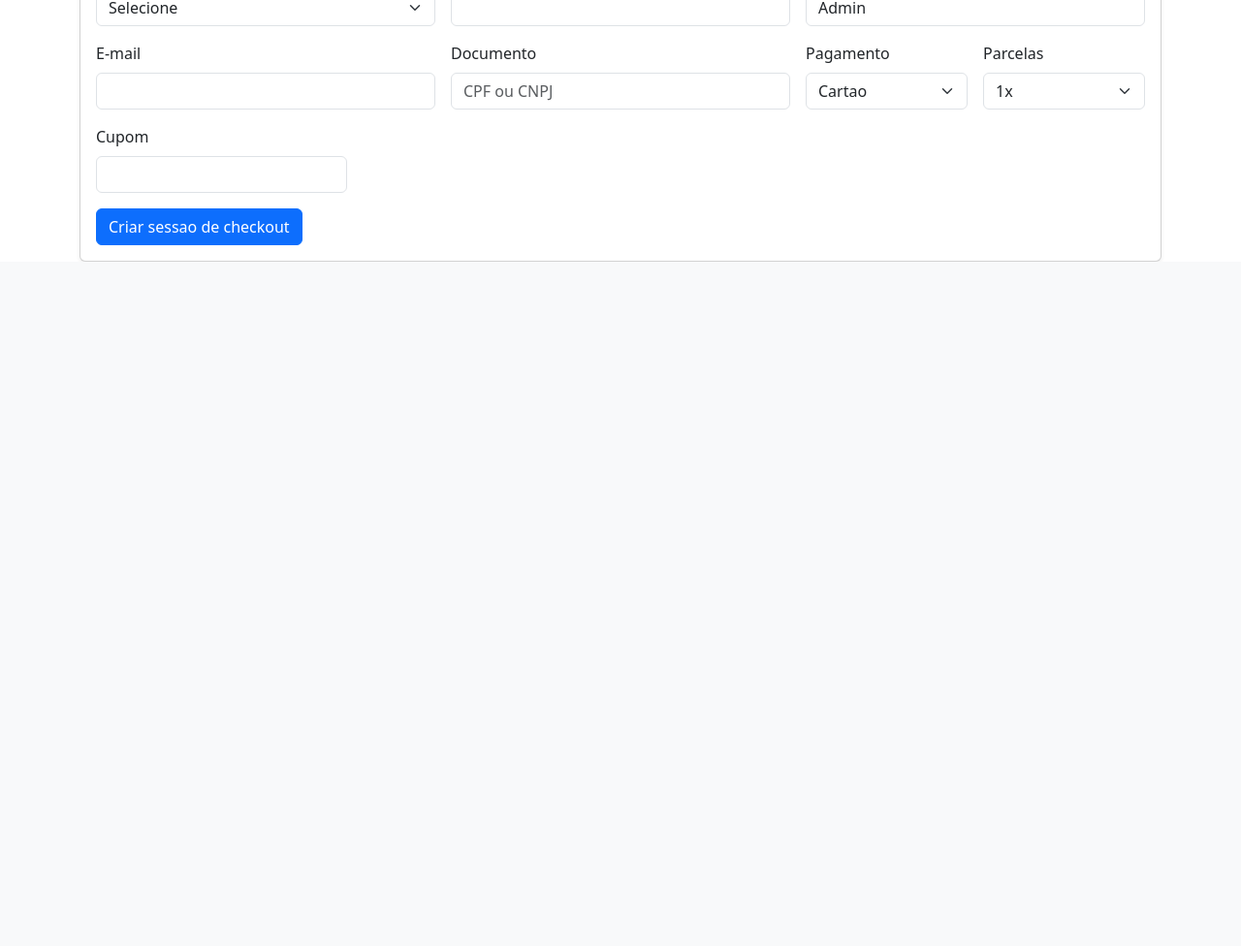
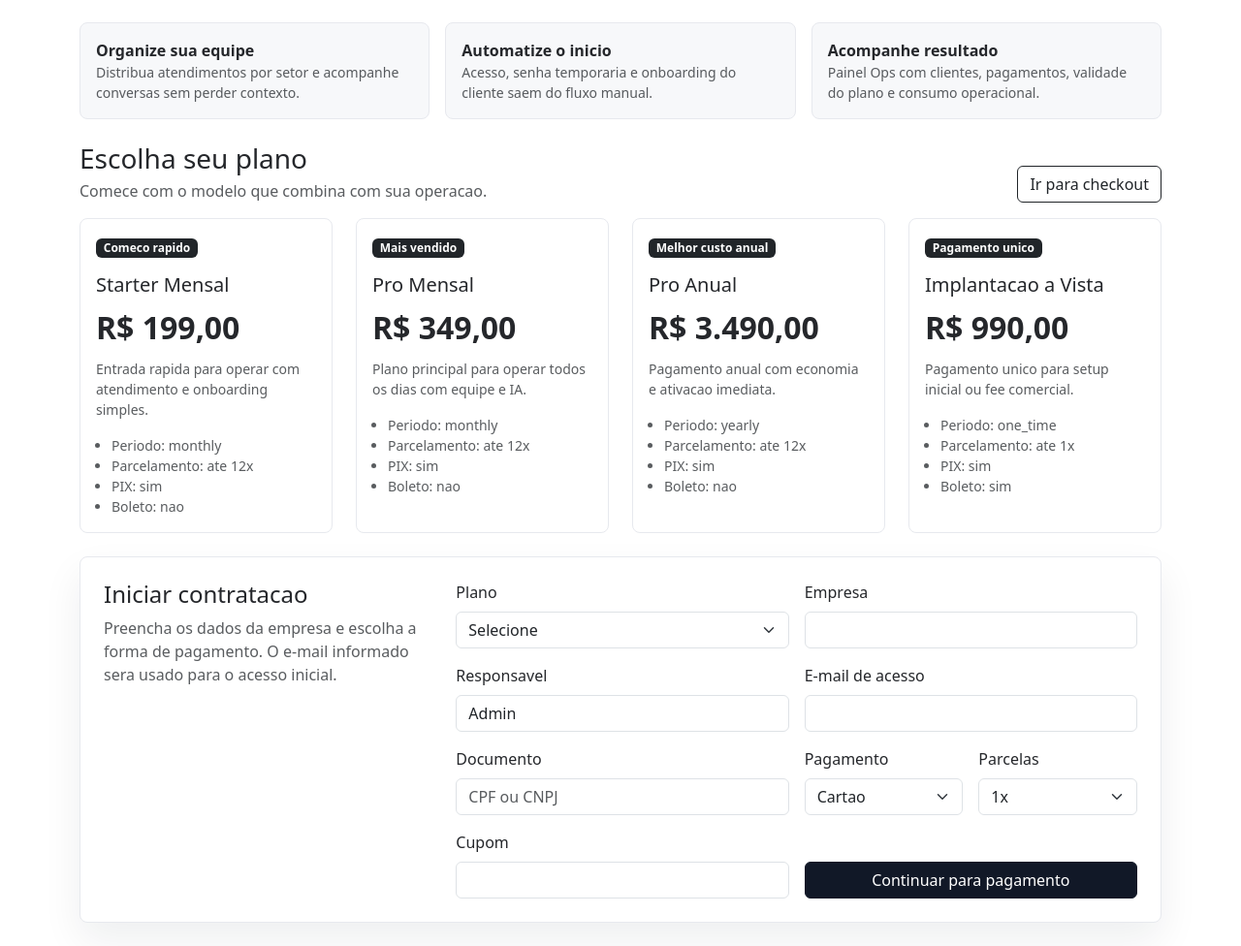
Before and after one commit to appsulautomacao/sistema, a Flask app: page /planos in a window 1280 px wide. Shown: the part 689-1665 px from the top of the page at 97% size. Before the commit the page ends 959 px from the top, so only its background shows below. Run offline with Flask 3, Linux system fonts and the light colour scheme; data comes from the database, SQL or seed files in the repository.

Commit message:
Redesign public plans page

```diff
--- a/templates/public/checkout.html
+++ b/templates/public/checkout.html
@@ -8,8 +8,8 @@
                 <span class="badge text-bg-secondary mb-3">{{ session.status|upper }}</span>
                 <h2 class="mb-3">Sessao de checkout criada</h2>
                 <p class="text-muted">
-                    Esta sessao registra a intencao comercial do cliente. O gateway deve enviar o webhook com
-                    os metadados abaixo para que a empresa seja provisionada com o plano correto.
+                    Confira os dados da contratacao e siga para o pagamento seguro pelo PagBank.
+                    Apos a aprovacao, o acesso inicial sera preparado automaticamente.
                 </p>
 
                 <div class="row g-3 mt-1">
--- a/templates/public/plans.html
+++ b/templates/public/plans.html
@@ -1,44 +1,230 @@
 {% extends "base.html" %}
 
 {% block content %}
-<div class="row align-items-start mb-4">
-    <div class="col-lg-7">
-        <h1 class="mb-3">Planos e formas de pagamento</h1>
-        <p class="text-muted mb-0">
-            Escolha o plano comercial e a forma de pagamento. O checkout registra mensal, anual,
-            a vista e parcelamento para o webhook ativar a empresa com o plano certo.
+<style>
+  .public-plans {
+    --appsul-ink: #25272b;
+    --appsul-muted: #667085;
+    --appsul-line: #e7e9ee;
+    --appsul-soft: #f7f8fa;
+    --appsul-accent: #111827;
+    color: var(--appsul-ink);
+  }
+
+  .plans-header,
+  .plans-hero,
+  .checkout-panel,
+  .plan-card,
+  .benefit-card {
+    border: 1px solid var(--appsul-line);
+    border-radius: 8px;
+    background: #fff;
+  }
+
+  .plans-header {
+    min-height: 72px;
+  }
+
+  .appsul-logo {
+    height: 44px;
+    width: auto;
+    display: block;
+  }
+
+  .plans-hero {
+    overflow: hidden;
+    background:
+      linear-gradient(120deg, rgba(255,255,255,0.98), rgba(255,255,255,0.86)),
+      url("https://images.unsplash.com/photo-1551434678-e076c223a692?auto=format&fit=crop&w=1600&q=80");
+    background-size: cover;
+    background-position: center;
+  }
+
+  .plans-eyebrow {
+    display: inline-flex;
+    align-items: center;
+    gap: 8px;
+    padding: 6px 10px;
+    border: 1px solid var(--appsul-line);
+    border-radius: 999px;
+    font-size: 0.82rem;
+    font-weight: 600;
+    color: var(--appsul-accent);
+    background: rgba(255, 255, 255, 0.76);
+  }
+
+  .hero-title {
+    max-width: 760px;
+    font-size: clamp(2rem, 4vw, 4.2rem);
+    line-height: 1.02;
+    letter-spacing: 0;
+  }
+
+  .hero-copy {
+    max-width: 680px;
+    color: var(--appsul-muted);
+    font-size: 1.08rem;
+  }
+
+  .hero-metric {
+    border-left: 3px solid var(--appsul-accent);
+    padding-left: 14px;
+  }
+
+  .plan-card {
+    height: 100%;
+    transition: transform 160ms ease, box-shadow 160ms ease;
+  }
+
+  .plan-card:hover {
+    transform: translateY(-2px);
+    box-shadow: 0 14px 30px rgba(15, 23, 42, 0.08);
+  }
+
+  .plan-price {
+    font-size: 2rem;
+    font-weight: 700;
+  }
+
+  .benefit-card {
+    background: var(--appsul-soft);
+  }
+
+  .checkout-panel {
+    box-shadow: 0 18px 40px rgba(15, 23, 42, 0.07);
+  }
+
+  .btn-appsul {
+    background: var(--appsul-accent);
+    border-color: var(--appsul-accent);
+    color: #fff;
+  }
+
+  .btn-appsul:hover {
+    background: #000;
+    border-color: #000;
+    color: #fff;
+  }
+
+  @media (max-width: 767.98px) {
+    .plans-header {
+      align-items: flex-start !important;
+      gap: 14px;
+    }
+
+    .plans-header-actions {
+      width: 100%;
+    }
+
+    .plans-header-actions .btn {
+      width: 100%;
+    }
+  }
+</style>
+
+<div class="public-plans">
+  <header class="plans-header d-flex align-items-center justify-content-between flex-wrap px-3 px-md-4 py-3 mb-4">
+    <a href="https://appsul.com.br" class="d-inline-flex align-items-center text-decoration-none">
+      <img class="appsul-logo" src="{{ url_for('static', filename='img/appsul-logo.jpg') }}" alt="App Sul">
+    </a>
+    <div class="plans-header-actions d-flex gap-2">
+      <a class="btn btn-sm btn-outline-dark" href="https://appsul.com.br" target="_blank" rel="noopener">Site App Sul</a>
+      <a class="btn btn-sm btn-appsul" href="#checkout">Comecar agora</a>
+    </div>
+  </header>
+
+  <section class="plans-hero p-4 p-lg-5 mb-4">
+    <span class="plans-eyebrow mb-4">Automacao para WhatsApp, atendimento e IA</span>
+    <h1 class="hero-title fw-bold mb-3">Venda, atenda e acompanhe clientes em uma central inteligente.</h1>
+    <p class="hero-copy mb-4">
+      A App Sul cria solucoes para automatizar processos. Esta plataforma leva esse mesmo padrao para o WhatsApp:
+      atendimento organizado por equipe, onboarding guiado, historico, IA e painel de operacao.
     </p>
+    <div class="row g-3 mt-2">
+      <div class="col-md-4">
+        <div class="hero-metric">
+          <strong>Ativacao rapida</strong>
+          <div class="text-muted small">Checkout, pagamento e criacao do acesso em poucos passos.</div>
         </div>
+      </div>
+      <div class="col-md-4">
+        <div class="hero-metric">
+          <strong>WhatsApp centralizado</strong>
+          <div class="text-muted small">Conversas, setores, anexos e usuarios em um unico painel.</div>
+        </div>
+      </div>
+      <div class="col-md-4">
+        <div class="hero-metric">
+          <strong>IA como apoio</strong>
+          <div class="text-muted small">Classificacao, sugestoes e consulta a documentos da empresa.</div>
+        </div>
+      </div>
+    </div>
+  </section>
+
+  <section class="row g-3 mb-4">
+    <div class="col-md-4">
+      <div class="benefit-card p-3 h-100">
+        <strong>Organize sua equipe</strong>
+        <p class="text-muted small mb-0">Distribua atendimentos por setor e acompanhe conversas sem perder contexto.</p>
+      </div>
+    </div>
+    <div class="col-md-4">
+      <div class="benefit-card p-3 h-100">
+        <strong>Automatize o inicio</strong>
+        <p class="text-muted small mb-0">Acesso, senha temporaria e onboarding do cliente saem do fluxo manual.</p>
+      </div>
+    </div>
+    <div class="col-md-4">
+      <div class="benefit-card p-3 h-100">
+        <strong>Acompanhe resultado</strong>
+        <p class="text-muted small mb-0">Painel Ops com clientes, pagamentos, validade do plano e consumo operacional.</p>
+      </div>
+    </div>
+  </section>
+
+  <section class="mb-4">
+    <div class="d-flex align-items-end justify-content-between flex-wrap gap-2 mb-3">
+      <div>
+        <h2 class="h3 mb-1">Escolha seu plano</h2>
+        <p class="text-muted mb-0">Comece com o modelo que combina com sua operacao.</p>
+      </div>
+      <a class="btn btn-outline-dark" href="#checkout">Ir para checkout</a>
     </div>
 
     <div class="row g-4">
       {% for plan in plans %}
       <div class="col-lg-3 col-md-6">
-        <div class="card h-100 shadow-sm">
-            <div class="card-body">
+        <div class="plan-card p-3">
           {% if plan.highlight_text %}
-                <span class="badge text-bg-warning mb-3">{{ plan.highlight_text }}</span>
+          <span class="badge text-bg-dark mb-3">{{ plan.highlight_text }}</span>
           {% endif %}
-                <h5 class="card-title">{{ plan.name }}</h5>
-                <div class="display-6 mb-2">{{ plan.price_display }}</div>
-                <p class="text-muted">{{ plan.description }}</p>
-                <ul class="small text-muted ps-3">
+          <h3 class="h5 mb-2">{{ plan.name }}</h3>
+          <div class="plan-price mb-2">{{ plan.price_display }}</div>
+          <p class="text-muted small">{{ plan.description }}</p>
+          <ul class="small text-muted ps-3 mb-0">
             <li>Periodo: {{ plan.billing_period }}</li>
-                    <li>Parcelamento maximo: {{ plan.max_installments }}x</li>
+            <li>Parcelamento: ate {{ plan.max_installments }}x</li>
             <li>PIX: {{ "sim" if plan.allow_pix else "nao" }}</li>
             <li>Boleto: {{ "sim" if plan.allow_boleto else "nao" }}</li>
           </ul>
         </div>
       </div>
-    </div>
       {% endfor %}
     </div>
+  </section>
 
-<div class="card shadow-sm mt-4">
-    <div class="card-body">
-        <h4 class="mb-3">Iniciar checkout comercial</h4>
+  <section id="checkout" class="checkout-panel p-3 p-md-4 mb-4">
+    <div class="row g-4 align-items-start">
+      <div class="col-lg-4">
+        <h2 class="h4 mb-2">Iniciar contratacao</h2>
+        <p class="text-muted mb-0">
+          Preencha os dados da empresa e escolha a forma de pagamento. O e-mail informado sera usado para o acesso inicial.
+        </p>
+      </div>
+      <div class="col-lg-8">
         <form method="POST" action="{{ url_for('commercial.start_checkout') }}" class="row g-3">
-            <div class="col-md-4">
+          <div class="col-md-6">
             <label class="form-label">Plano</label>
             <select class="form-select" name="plan_code" required>
               <option value="">Selecione</option>
@@ -47,23 +233,23 @@
               {% endfor %}
             </select>
           </div>
-            <div class="col-md-4">
+          <div class="col-md-6">
             <label class="form-label">Empresa</label>
             <input class="form-control" type="text" name="company_name" required>
           </div>
-            <div class="col-md-4">
+          <div class="col-md-6">
             <label class="form-label">Responsavel</label>
             <input class="form-control" type="text" name="admin_name" value="Admin">
           </div>
-            <div class="col-md-4">
-                <label class="form-label">E-mail</label>
+          <div class="col-md-6">
+            <label class="form-label">E-mail de acesso</label>
             <input class="form-control" type="email" name="admin_email" required>
           </div>
-            <div class="col-md-4">
+          <div class="col-md-6">
             <label class="form-label">Documento</label>
             <input class="form-control" type="text" name="customer_document" placeholder="CPF ou CNPJ">
           </div>
-            <div class="col-md-2">
+          <div class="col-md-3">
             <label class="form-label">Pagamento</label>
             <select class="form-select" name="payment_method">
               <option value="card">Cartao</option>
@@ -71,7 +257,7 @@
               <option value="boleto">Boleto</option>
             </select>
           </div>
-            <div class="col-md-2">
+          <div class="col-md-3">
             <label class="form-label">Parcelas</label>
             <select class="form-select" name="installment_count">
               {% for item in range(1, 13) %}
@@ -79,14 +265,16 @@
               {% endfor %}
             </select>
           </div>
-            <div class="col-md-3">
+          <div class="col-md-6">
             <label class="form-label">Cupom</label>
             <input class="form-control" type="text" name="coupon_code">
           </div>
-            <div class="col-12">
-                <button class="btn btn-primary">Criar sessao de checkout</button>
+          <div class="col-md-6 d-flex align-items-end">
+            <button class="btn btn-appsul w-100">Continuar para pagamento</button>
           </div>
         </form>
       </div>
     </div>
+  </section>
+</div>
 {% endblock %}
```
Also changed, not shown: static/img/appsul-logo.jpg (added). Lines whose indentation alone changed are shown as unchanged.
